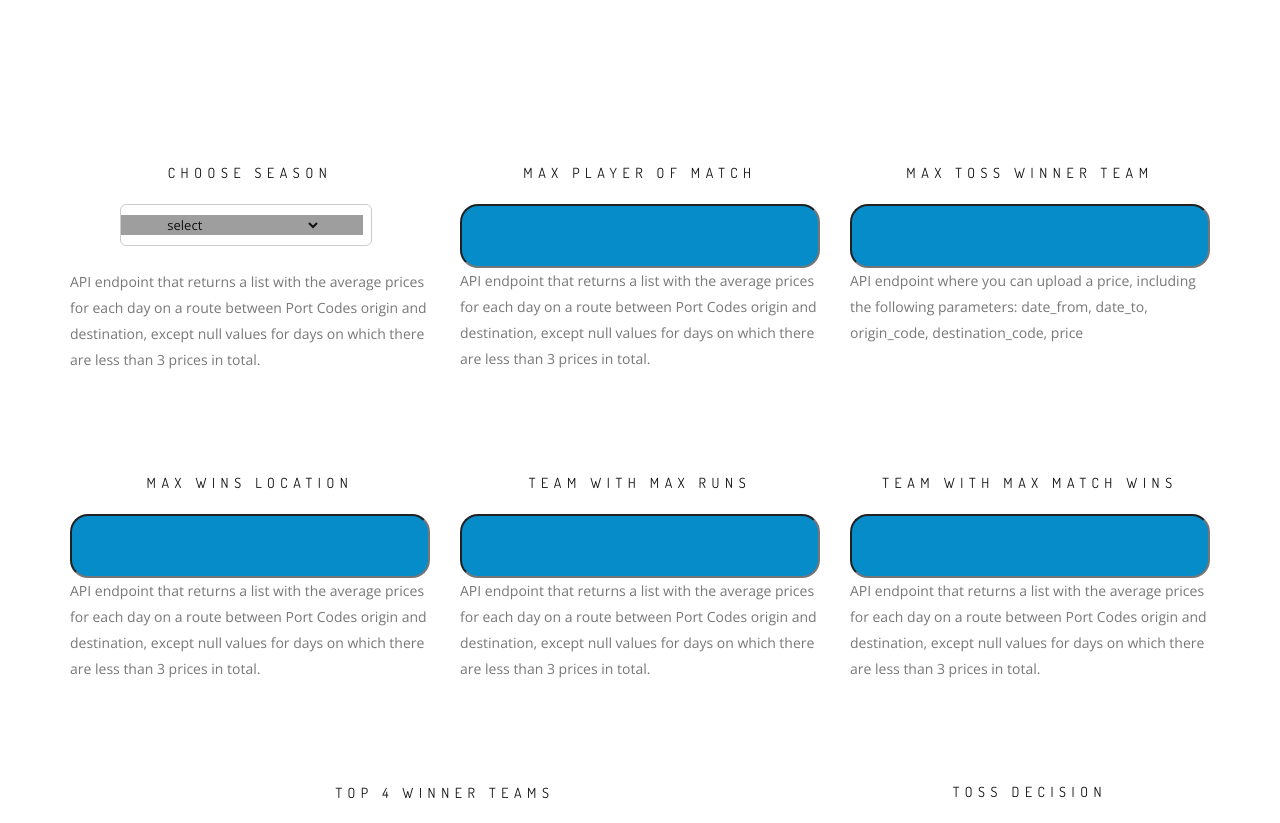
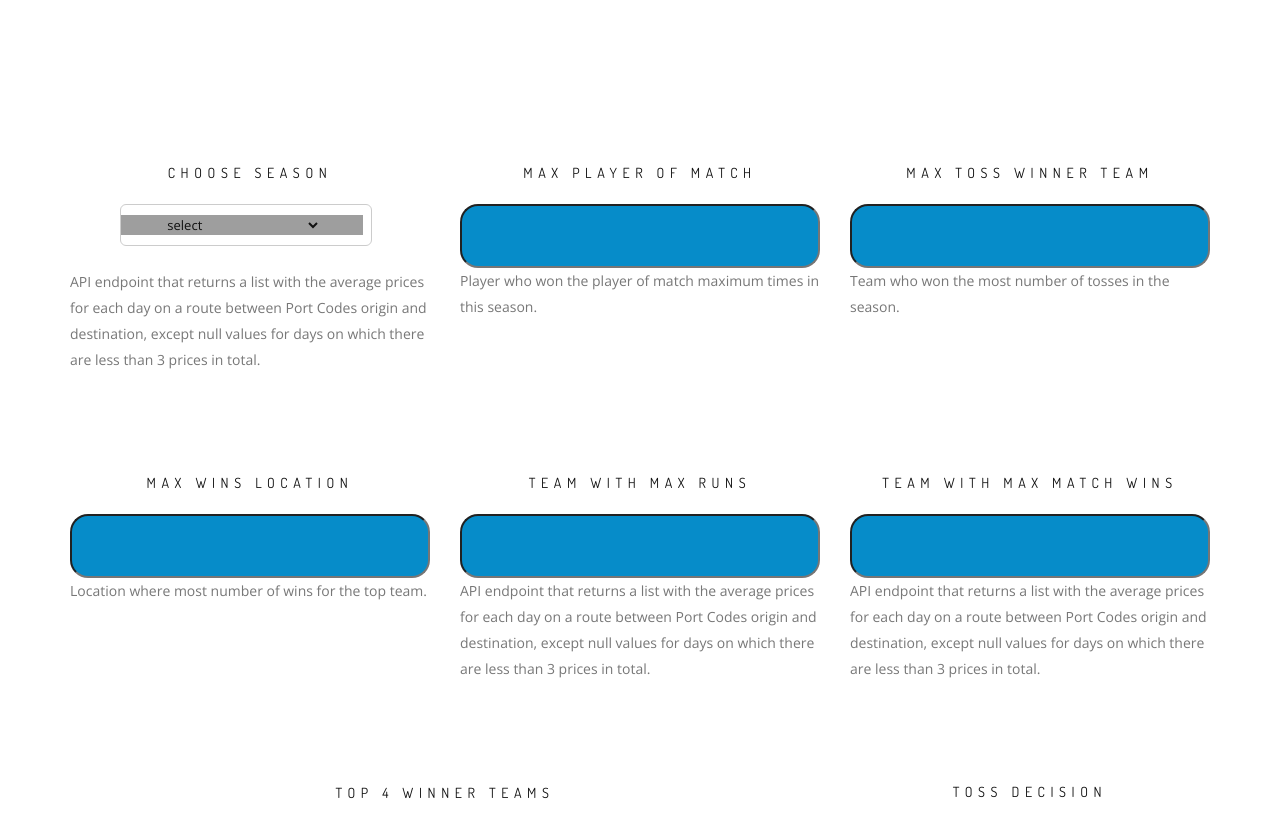
Before and after one commit to shintojoseph1234/ipl_season_stats, a Django app: page / in a window 1280 px wide. Shown: the part 909-1732 px from the top of the page. Run offline with Django 3.2, Linux system fonts and the light colour scheme; data that the repository does not hold is empty; some libraries are stand-ins or nearby versions; grey boxes are pictures that could not be loaded.

Commit message:
Update index.html

```diff
--- a/template/index.html
+++ b/template/index.html
@@ -53,9 +53,7 @@
                     <input type="text" id="ip1" placeholder="" />
 
                     <div class="alt-features-descr align-left">
-                        API endpoint that returns a list with the average prices
-                        for each day on a route between Port Codes origin and destination,
-                        except null values for days on which there are less than 3 prices in total.
+                        Player who won the player of match maximum times in this season.
                     </div>
                 </div>
             </div>
@@ -72,9 +70,7 @@
                     <input type="text" id="ip2" placeholder="" />
 
                     <div class="alt-features-descr align-left">
-                        API endpoint where you can upload a price,
-                        including the following parameters:
-                        date_from, date_to, origin_code, destination_code, price
+                        Team who won the most number of tosses in the season.
                     </div>
                 </div>
             </div>
@@ -91,9 +87,7 @@
                     <input type="text" id="ip3" placeholder="" />
 
                     <div class="alt-features-descr align-left">
-                        API endpoint that returns a list with the average prices
-                        for each day on a route between Port Codes origin and destination,
-                        except null values for days on which there are less than 3 prices in total.
+                        Location where most number of wins for the top team.
                     </div>
                 </div>
             </div>
```
